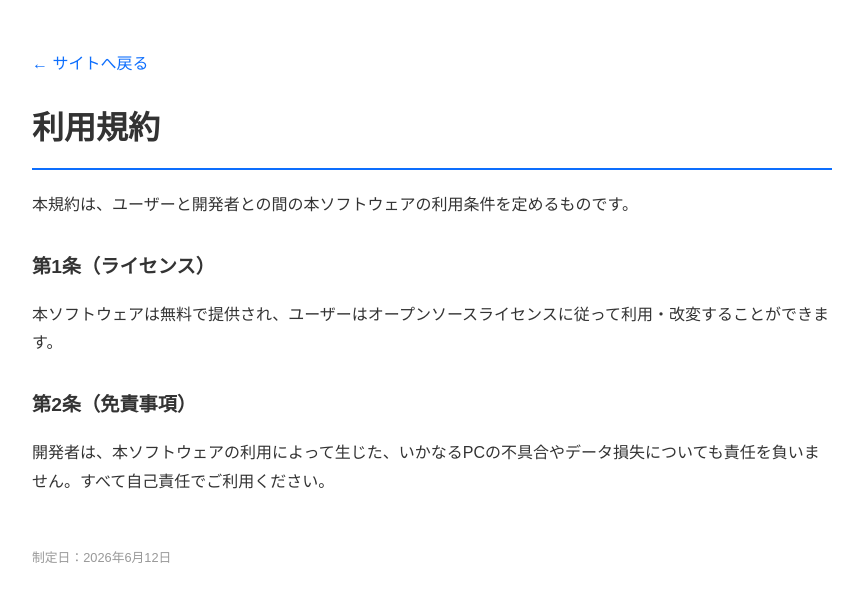
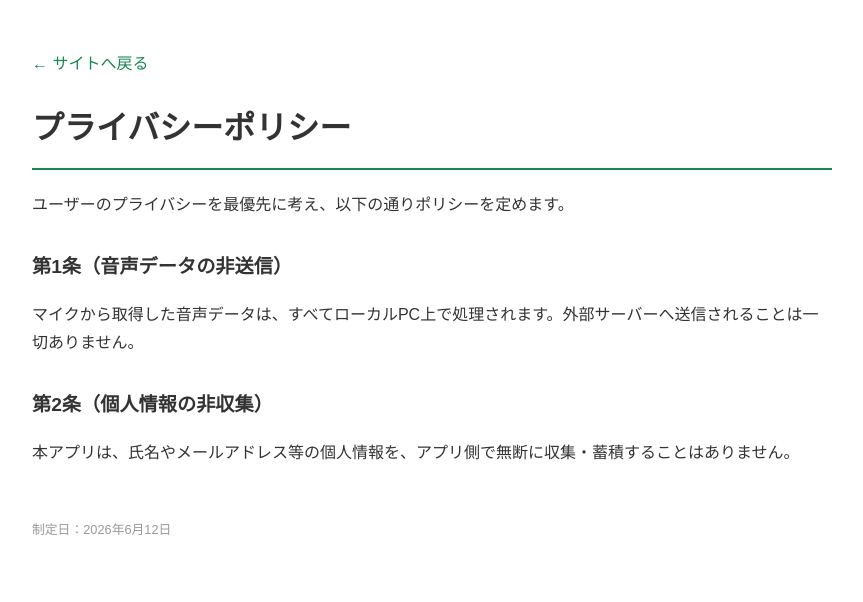
Before and after one commit to say-and-run/say-and-run.github.io, a plain HTML site: page terms.html in a window 1280 px wide. Shown: the whole page, without its empty margins (208-1071 px from the left). Drawn offline with Linux system fonts and the light colour scheme.

Commit message:
Update terms.html

```diff
--- a/terms.html
+++ b/terms.html
@@ -2,22 +2,22 @@
 <html lang="ja">
 <head>
     <meta charset="UTF-8">
-    <title>利用規約 - 魔法の音声コマンドシステム</title>
+    <title>プライバシーポリシー - 魔法の音声コマンドシステム</title>
     <style>
         body { font-family: sans-serif; line-height: 1.8; color: #333; max-width: 800px; margin: 50px auto; padding: 0 20px; }
-        h1 { border-bottom: 2px solid #0d6efd; padding-bottom: 10px; }
+        h1 { border-bottom: 2px solid #198754; padding-bottom: 10px; }
         h2 { margin-top: 30px; font-size: 1.2rem; }
-        .back-link { margin-bottom: 20px; display: block; color: #0d6efd; text-decoration: none; }
+        .back-link { margin-bottom: 20px; display: block; color: #198754; text-decoration: none; }
     </style>
 </head>
 <body>
     <a href="index.html" class="back-link">&larr; サイトへ戻る</a>
-    <h1>利用規約</h1>
-    <p>本規約は、ユーザーと開発者との間の本ソフトウェアの利用条件を定めるものです。</p>
-    <h2>第1条（ライセンス）</h2>
-    <p>本ソフトウェアは無料で提供され、ユーザーはオープンソースライセンスに従って利用・改変することができます。</p>
-    <h2>第2条（免責事項）</h2>
-    <p>開発者は、本ソフトウェアの利用によって生じた、いかなるPCの不具合やデータ損失についても責任を負いません。すべて自己責任でご利用ください。</p>
+    <h1>プライバシーポリシー</h1>
+    <p>ユーザーのプライバシーを最優先に考え、以下の通りポリシーを定めます。</p>
+    <h2>第1条（音声データの非送信）</h2>
+    <p>マイクから取得した音声データは、すべてローカルPC上で処理されます。外部サーバーへ送信されることは一切ありません。</p>
+    <h2>第2条（個人情報の非収集）</h2>
+    <p>本アプリは、氏名やメールアドレス等の個人情報を、アプリ側で無断に収集・蓄積することはありません。</p>
     <p style="margin-top:50px; font-size:0.8rem; color:#999;">制定日：2026年6月12日</p>
 </body>
 </html>
```
